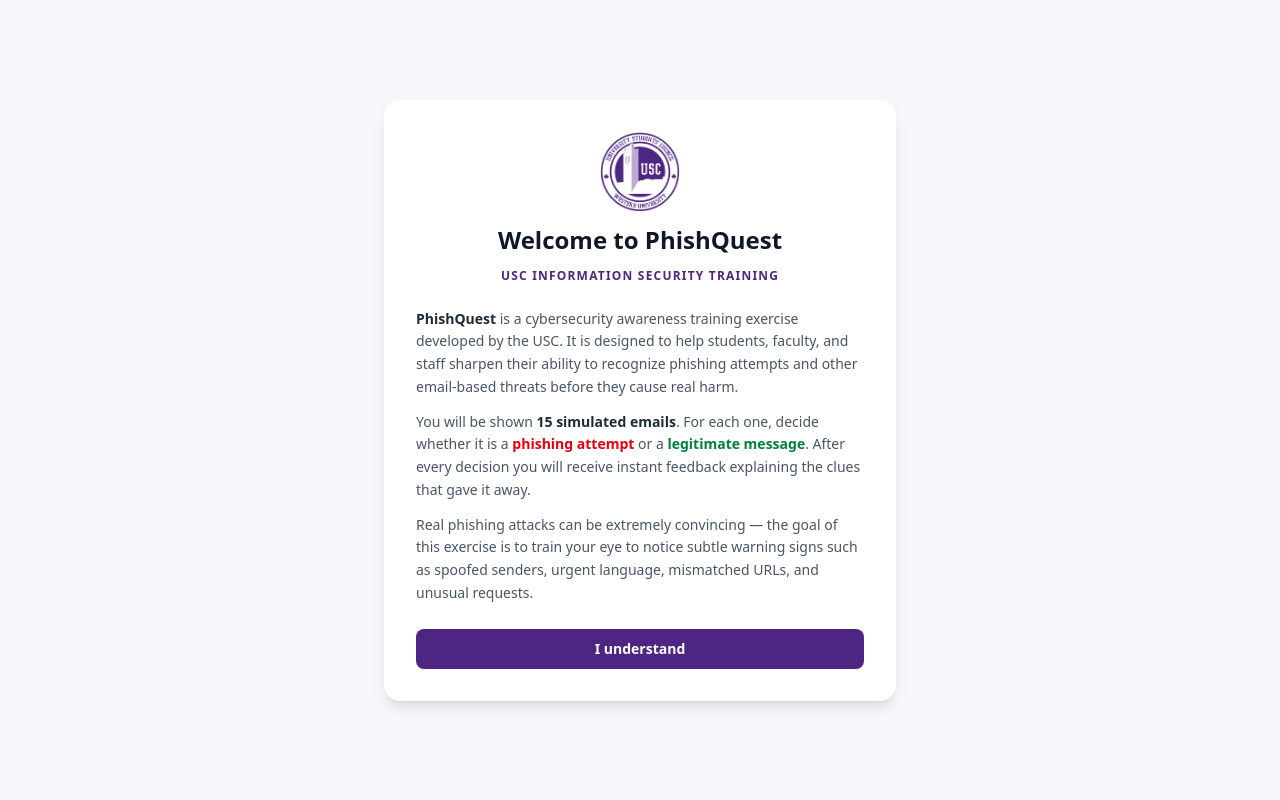
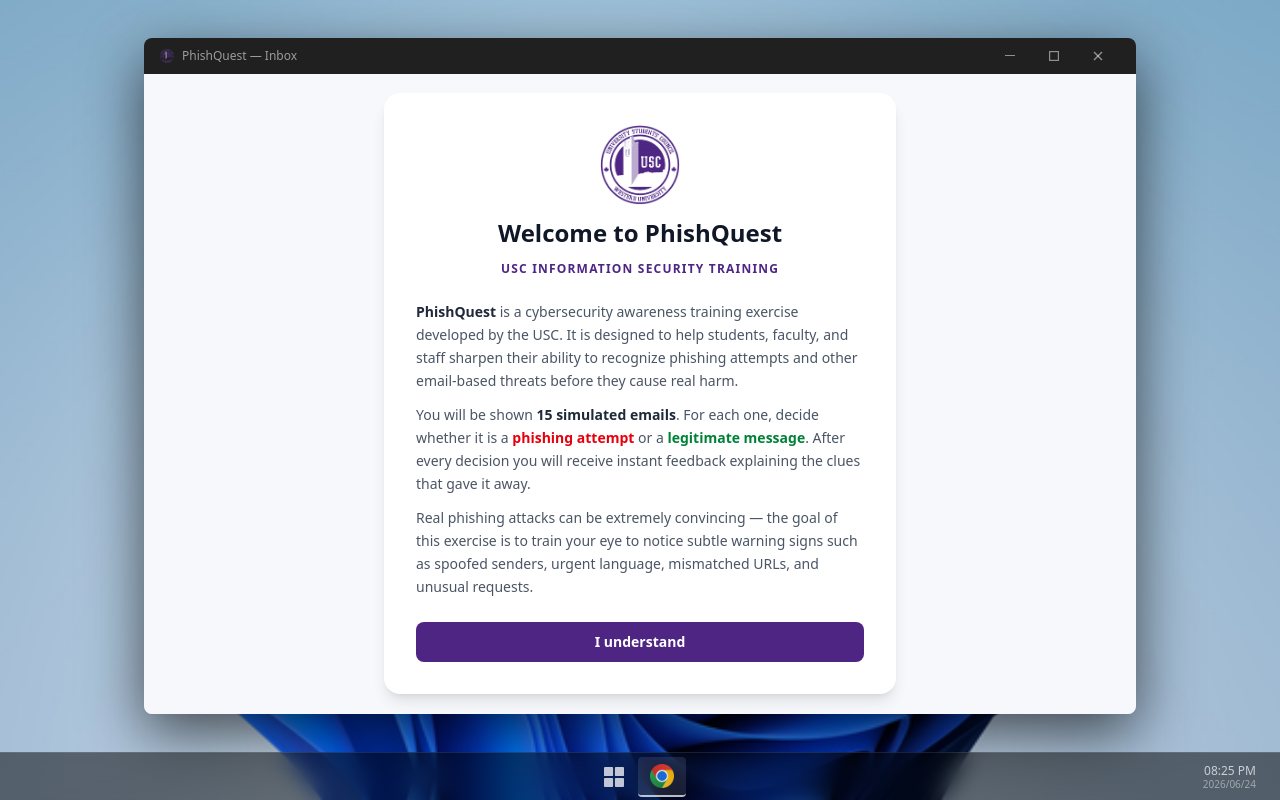
Before and after one commit to WesternUSC/cyber-phishing-game, a Next.js app: page / in a window 1280 px wide. Built offline with nearby package versions, Linux system fonts and the light colour scheme.

Commit message:
Intro and name screen now in the chrome window

```diff
--- a/app/page.tsx
+++ b/app/page.tsx
@@ -159,9 +159,8 @@
   }
 
   // ── Intro screen ────────────────────────────────────────────────────────────
-  if (!introSeen) {
-    return (
-      <div className="flex min-h-screen items-center justify-center bg-[#f6f8fc] p-4">
+  const introContent = (
+      <div className="flex h-full items-center justify-center bg-[#f6f8fc] p-4">
         <div className="w-full max-w-lg rounded-2xl bg-white p-8 shadow-lg">
           <div className="mb-6 flex flex-col items-center gap-3 text-center">
             <Image src="/usc-logo.png" alt="USC Logo" width={80} height={80} />
@@ -201,13 +200,11 @@
           </button>
         </div>
       </div>
-    );
-  }
+  );
 
   // ── Name entry screen ───────────────────────────────────────────────────────
-  if (!state.started) {
-    return (
-      <div className="flex min-h-screen items-center justify-center bg-[#f6f8fc] p-4">
+  const nameContent = (
+      <div className="flex h-full items-center justify-center bg-[#f6f8fc] p-4">
         <div className="w-full max-w-sm rounded-2xl bg-white p-8 shadow-lg">
           <div className="mb-6 flex flex-col items-center gap-3 text-center">
             <Image src="/usc-logo.png" alt="USC Logo" width={72} height={72} />
@@ -246,7 +243,6 @@
         </div>
       </div>
     );
-  }
 
   // ── Shared inner game layout ─────────────────────────────────────────────────
   // Used by both the iPad and the desktop (Windows) wrappers below.
@@ -388,6 +384,16 @@
     );
   }
 
+  let windowContent;
+
+  if (!introSeen) {
+    windowContent = introContent;
+  } else if (!state.started) {
+    windowContent = nameContent;
+  } else {
+    windowContent = innerGame;
+  }
+
   // ── Desktop layout (Windows 11 theme) ────────────────────────────────────────
   return (
     <div
@@ -428,7 +434,9 @@
             </div>
           </div>
 
-          {innerGame}
+          <div className="flex-1 overflow-hidden">
+            {windowContent}
+          </div>
         </div>
         )}
       </div>
```
